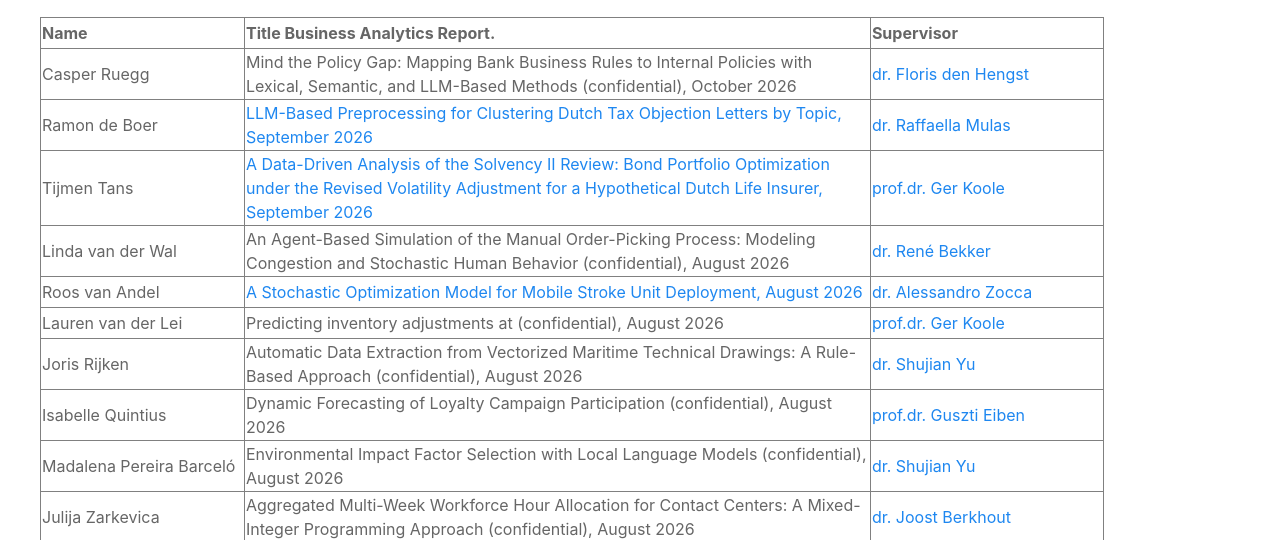
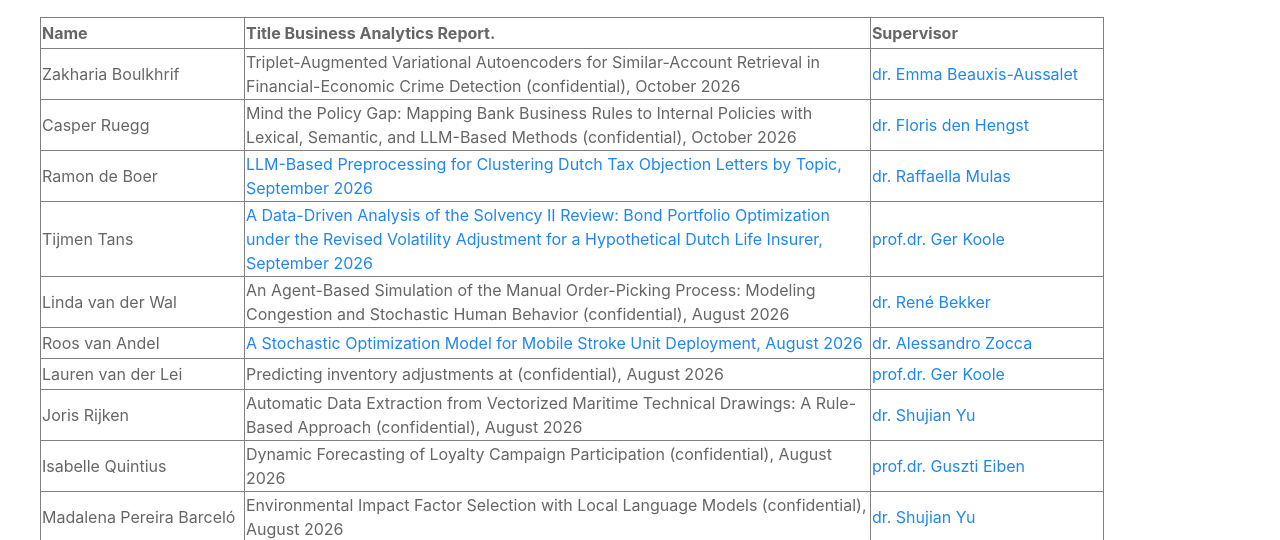
Before and after one commit to VU-Business-Analytics/internship-office, a plain HTML site: page reports_2017-present.html in a window 1280 px wide. Shown: the part 203-743 px from the top of the page. Drawn offline with Linux system fonts and the light colour scheme.

Commit message:
Update reports_2017-present.html

```diff
--- a/reports_2017-present.html
+++ b/reports_2017-present.html
@@ -65,6 +65,11 @@
                                 <td style="height: 15px; width: 204px;" rowspan="1"><strong>Supervisor</strong></td>
                             </tr>
                             <tr style="height: 31px;">
+                                <td>Zakharia Boulkhrif</td>
+                                <td>Triplet-Augmented Variational Autoencoders for Similar-Account Retrieval in Financial-Economic Crime Detection (confidential), October 2026</a></td>
+                                <td><a href="mailto:e.m.a.l.beauxisaussalet@vu.nl">dr. Emma Beauxis-Aussalet</a></td>
+                            </tr>
+                            <tr style="height: 31px;">
                                 <td>Casper Ruegg</td>
                                 <td>Mind the Policy Gap: Mapping Bank Business Rules to Internal Policies with Lexical, Semantic, and LLM-Based Methods (confidential), October 2026</td>
                                 <td><a href="mailto:f.den.hengst@vu.nl">dr. Floris den Hengst</a></td>
```
